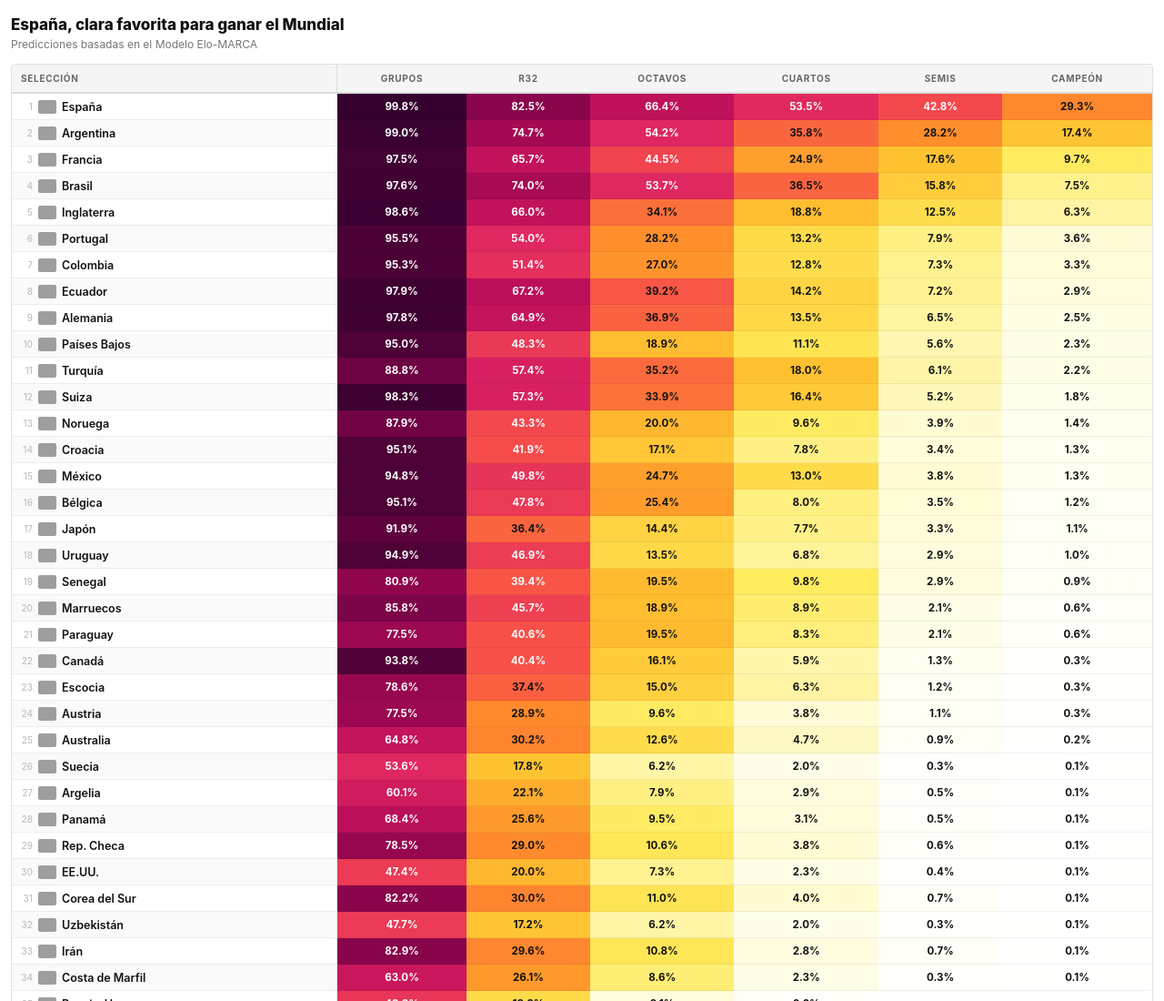
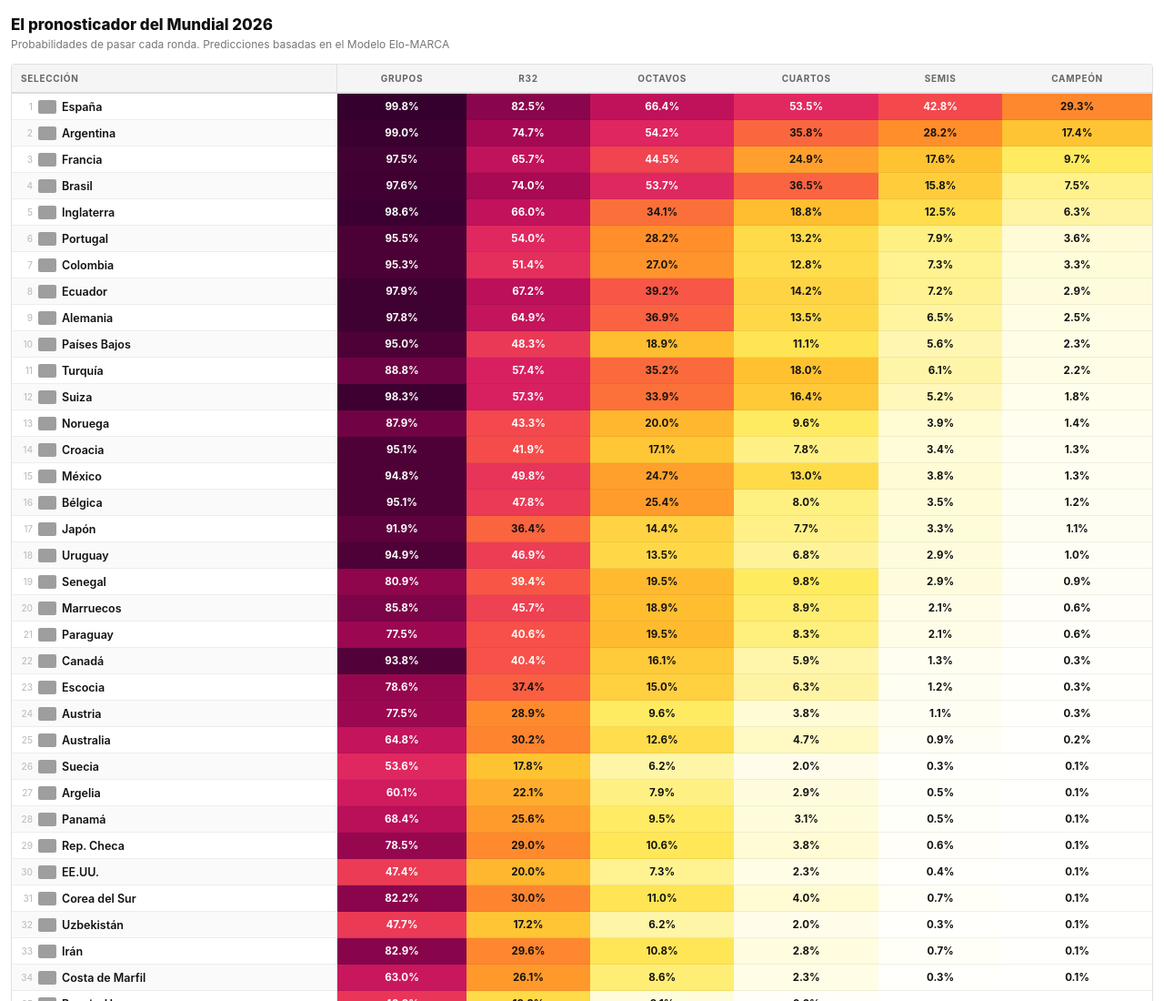
Before and after one commit to mikedataspain/mundial-elo, a plain HTML site: page index.html in a window 1280 px wide. Shown: the top 1100 px of the page at 91% size. Drawn offline with Linux system fonts and the light colour scheme; grey boxes are pictures that could not be loaded.

Commit message:
Actualizar título y subtítulo del gráfico

```diff
--- a/index.html
+++ b/index.html
@@ -144,8 +144,8 @@
 </head>
 <body>
 <div class="wrap">
-  <h1>España, clara favorita para ganar el Mundial</h1>
-  <p class="sub">Predicciones basadas en el Modelo Elo-MARCA</p>
+  <h1>El pronosticador del Mundial 2026</h1>
+  <p class="sub">Probabilidades de pasar cada ronda. Predicciones basadas en el Modelo Elo-MARCA</p>
   <p class="scroll-hint">← desliza para ver más →</p>
   <div class="tbl-outer">
     <table>
```
